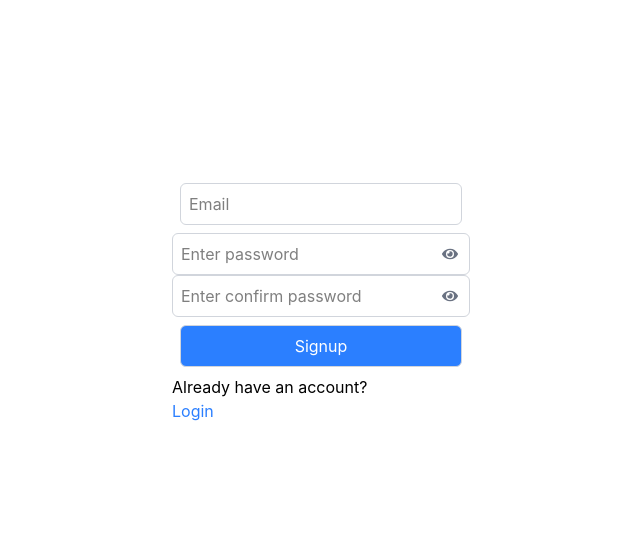
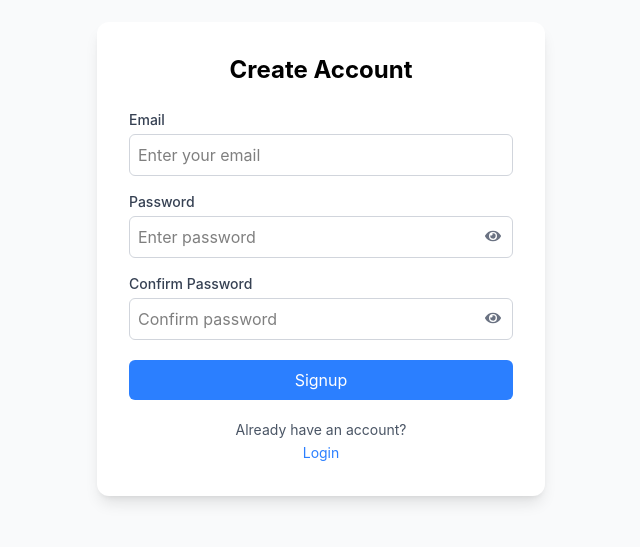
Before and after one commit to yogeshpriyadarshi/Desi_Developer_Classroom_Frontend, a React (Vite) app: page /signup in a window 1280 px wide. Shown: the part 141-688 px from the top of the page, without its empty margins (319-959 px from the left). Built offline with nearby package versions, Linux system fonts and the light colour scheme; no server answers.

Commit message:
login and signup

```diff
--- a/src/components/auth/Login.jsx
+++ b/src/components/auth/Login.jsx
@@ -3,82 +3,131 @@ import { Link, useNavigate } from "react-router-dom";
 import axiosInstance from "../../utils/axiosIntances";
 import { useAuth } from "../../context/AuthContext";
 import { FaEye, FaEyeSlash } from "react-icons/fa";
+import { toast } from "react-toastify";
 
 function Login() {
   const [email, setEmail] = useState("");
   const [password, setPassword] = useState("");
-  const [message, setMessage] = useState("");
-  const [error, setError] = useState("");
   const [showPassword, setShowPassword] = useState(false);
+  const [loading, setLoading] = useState(false);
+
   const navigate = useNavigate();
   const { setIsLogin } = useAuth();
+
+  const validateForm = () => {
+    if (!email) {
+      toast.warning("Email is required");
+      return false;
+    }
+
+    if (!password) {
+      toast.warning("Password is required");
+      return false;
+    }
+
+    return true;
+  };
+
   const handleLogin = async () => {
+    if (!validateForm()) return;
+
     try {
-      setMessage("Logging in...");
-      console.log(email, password);
-      if (!email || !password) {
-        setMessage("Please enter email and password");
-        return;
-      }
+      setLoading(true);
+
       const response = await axiosInstance.post(`/auth/login`, {
         email,
         password,
       });
-      setMessage(response.data.message);
+
+      localStorage.setItem("access_token", response.data.access_token);
       setIsLogin(true);
-      localStorage.setItem("access_token", response.data.access_token);
+
+      toast.success("Login successful 🎉");
 
       navigate("/");
     } catch (error) {
-      setMessage(error.response?.data?.message || "Something went wrong");
+      toast.error(error.response?.data?.message || "Login failed");
+    } finally {
+      setLoading(false);
     }
   };
+
+  const handleKeyPress = (e) => {
+    if (e.key === "Enter") {
+      handleLogin();
+    }
+  };
+
   return (
-    <>
-      <div className="flex  mt-10 items-center justify-around  min-h-screen">
-        <div className="flex flex-col">
+    <div className="flex items-center justify-center min-h-screen bg-gray-50">
+      <div className="bg-white shadow-lg rounded-xl p-8 w-full max-w-md">
+        <h2 className="text-2xl font-bold text-center mb-6">
+          Login to Your Account
+        </h2>
+
+        {/* Email */}
+        <div className="mb-4">
+          <label className="block text-sm font-medium text-gray-700 mb-1">
+            Email
+          </label>
+
           <input
             type="email"
-            placeholder="Email"
+            placeholder="Enter your email"
             value={email}
-            className="border border-gray-300 rounded-md p-2 m-2"
             onChange={(e) => setEmail(e.target.value)}
+            onKeyDown={handleKeyPress}
+            className="w-full border border-gray-300 rounded-md p-2 focus:ring-2 focus:ring-blue-400 outline-none"
           />
-          <div className="relative w-full max-w-sm">
+        </div>
+
+        {/* Password */}
+        <div className="mb-5 relative">
+          <label className="block text-sm font-medium text-gray-700 mb-1">
+            Password
+          </label>
+
           <input
             type={showPassword ? "text" : "password"}
             placeholder="Enter password"
             value={password}
             onChange={(e) => setPassword(e.target.value)}
-              className="border border-gray-300 p-2 w-full rounded-md pr-10"
+            onKeyDown={handleKeyPress}
+            className="w-full border border-gray-300 rounded-md p-2 pr-10 focus:ring-2 focus:ring-blue-400 outline-none"
           />
 
           <span
-              className="absolute right-3 top-1/2 -translate-y-1/2 cursor-pointer text-gray-500"
+            className="absolute right-3 top-9 cursor-pointer text-gray-500"
             onClick={() => setShowPassword(!showPassword)}
           >
             {showPassword ? <FaEyeSlash /> : <FaEye />}
           </span>
         </div>
+
+        {/* Login Button */}
         <button
           onClick={handleLogin}
-            className="border border-gray-300 rounded-md p-2 m-2 bg-blue-500 text-white hover:bg-blue-600 cursor-pointer"
+          disabled={loading}
+          className={`w-full py-2 rounded-md text-white transition
+            ${
+              loading
+                ? "bg-gray-400 cursor-not-allowed"
+                : "bg-blue-500 hover:bg-blue-600"
+            }`}
         >
-            Login
+          {loading ? "Logging in..." : "Login"}
         </button>
-          <p>{message}</p>
-          <div className="flex flex-col">
-            <p>Don't have an account?</p>
-            <Link
-              to="/signup"
-              className="text-blue-500 hover:underline cursor-pointer"
-            >
-              Sign Up
+
+        {/* Signup Link */}
+        <div className="text-center mt-5">
+          <p className="text-gray-600 text-sm">Don't have an account?</p>
+
+          <Link to="/signup" className="text-blue-500 hover:underline text-sm">
+            Create Account
           </Link>
         </div>
       </div>
     </div>
-    </>
   );
 }
 
--- a/src/components/auth/Signup.jsx
+++ b/src/components/auth/Signup.jsx
@@ -1,95 +1,166 @@
 import axios from "axios";
 import { useState } from "react";
-import { Link } from "react-router-dom";
+import { Link, useNavigate } from "react-router-dom";
 import { FaEye, FaEyeSlash } from "react-icons/fa";
+import { toast } from "react-toastify";
+import axiosInstance from "../../utils/axiosIntances";
 
 function Signup() {
   const [email, setEmail] = useState("");
   const [password, setPassword] = useState("");
   const [confirmPassword, setConfirmPassword] = useState("");
-  const [message, setMessage] = useState("");
+
   const [showPassword, setShowPassword] = useState(false);
   const [showConfirmPassword, setShowConfirmPassword] = useState(false);
+  const [loading, setLoading] = useState(false);
 
-  const BASE_URL = import.meta.env.VITE_BASE_URL;
+  const navigate = useNavigate();
+
+  const validateForm = () => {
+    if (!email) {
+      toast.warning("Email is required");
+      return false;
+    }
+
+    if (!password) {
+      toast.warning("Password is required");
+      return false;
+    }
+
+    if (password.length < 6) {
+      toast.warning("Password must be at least 6 characters");
+      return false;
+    }
+
+    if (password !== confirmPassword) {
+      toast.error("Passwords do not match");
+      return false;
+    }
+
+    return true;
+  };
 
   const handleSignup = async () => {
-    if (password !== confirmPassword) {
-      setMessage("Passwords do not match");
-      return;
-    }
+    if (!validateForm()) return;
+
     try {
-      const response = await axios.post(`${BASE_URL}/auth/signup`, {
+      setLoading(true);
+
+      const response = await axiosInstance.post(`/auth/signup`, {
         email,
         password,
       });
-      setMessage(response.data.message);
+
+      toast.success(response.data.message || "Account created successfully 🎉");
+
+      setEmail("");
+      setPassword("");
+      setConfirmPassword("");
+
+      navigate("/login");
     } catch (error) {
-      setMessage(error.response?.data?.message || "Something went wrong");
+      toast.error(error.response?.data?.message || "Signup failed");
+    } finally {
+      setLoading(false);
     }
   };
+
+  const handleKeyPress = (e) => {
+    if (e.key === "Enter") {
+      handleSignup();
+    }
+  };
+
   return (
-    <>
-      <div className="flex justify-center mt-10 items-center min-h-screen">
-        <div className="flex flex-col">
+    <div className="flex justify-center items-center min-h-screen bg-gray-50">
+      <div className="bg-white shadow-lg rounded-xl p-8 w-full max-w-md">
+        <h2 className="text-2xl font-bold text-center mb-6">Create Account</h2>
+
+        {/* Email */}
+        <div className="mb-4">
+          <label className="block text-sm font-medium text-gray-700 mb-1">
+            Email
+          </label>
+
           <input
             type="email"
-            placeholder="Email"
+            placeholder="Enter your email"
             value={email}
-            className="border border-gray-300 rounded-md p-2 m-2"
             onChange={(e) => setEmail(e.target.value)}
+            onKeyDown={handleKeyPress}
+            className="w-full border border-gray-300 rounded-md p-2 focus:ring-2 focus:ring-blue-400 outline-none"
           />
-          <div className="relative w-full max-w-sm">
+        </div>
+
+        {/* Password */}
+        <div className="mb-4 relative">
+          <label className="block text-sm font-medium text-gray-700 mb-1">
+            Password
+          </label>
+
           <input
             type={showPassword ? "text" : "password"}
             placeholder="Enter password"
-              className="border border-gray-300 p-2 w-full rounded-md pr-10"
             value={password}
             onChange={(e) => setPassword(e.target.value)}
+            onKeyDown={handleKeyPress}
+            className="w-full border border-gray-300 rounded-md p-2 pr-10 focus:ring-2 focus:ring-blue-400 outline-none"
           />
 
           <span
-              className="absolute right-3 top-1/2 -translate-y-1/2 cursor-pointer text-gray-500"
+            className="absolute right-3 top-9 cursor-pointer text-gray-500"
             onClick={() => setShowPassword(!showPassword)}
           >
             {showPassword ? <FaEyeSlash /> : <FaEye />}
           </span>
         </div>
-          <div className="relative w-full max-w-sm">
+
+        {/* Confirm Password */}
+        <div className="mb-5 relative">
+          <label className="block text-sm font-medium text-gray-700 mb-1">
+            Confirm Password
+          </label>
+
           <input
             type={showConfirmPassword ? "text" : "password"}
-              placeholder="Enter confirm password"
-              className="border border-gray-300 p-2 w-full rounded-md pr-10"
+            placeholder="Confirm password"
             value={confirmPassword}
             onChange={(e) => setConfirmPassword(e.target.value)}
+            onKeyDown={handleKeyPress}
+            className="w-full border border-gray-300 rounded-md p-2 pr-10 focus:ring-2 focus:ring-blue-400 outline-none"
           />
 
           <span
-              className="absolute right-3 top-1/2 -translate-y-1/2 cursor-pointer text-gray-500"
+            className="absolute right-3 top-9 cursor-pointer text-gray-500"
             onClick={() => setShowConfirmPassword(!showConfirmPassword)}
           >
             {showConfirmPassword ? <FaEyeSlash /> : <FaEye />}
           </span>
         </div>
+
+        {/* Signup Button */}
         <button
           onClick={handleSignup}
-            className="border border-gray-300 rounded-md p-2 m-2 bg-blue-500 text-white"
+          disabled={loading}
+          className={`w-full py-2 rounded-md text-white transition ${
+            loading
+              ? "bg-gray-400 cursor-not-allowed"
+              : "bg-blue-500 hover:bg-blue-600"
+          }`}
         >
-            Signup
+          {loading ? "Creating Account..." : "Signup"}
         </button>
-          <p>{message}</p>
-          <div className="flex flex-col">
-            <p>Already have an account?</p>
-            <Link
-              to="/login"
-              className="text-blue-500 hover:underline cursor-pointer"
-            >
+
+        {/* Login Link */}
+        <div className="text-center mt-5">
+          <p className="text-gray-600 text-sm">Already have an account?</p>
+
+          <Link to="/login" className="text-blue-500 hover:underline text-sm">
             Login
           </Link>
         </div>
       </div>
     </div>
-    </>
   );
 }
 
```
Lines whose indentation alone changed are shown as unchanged.
